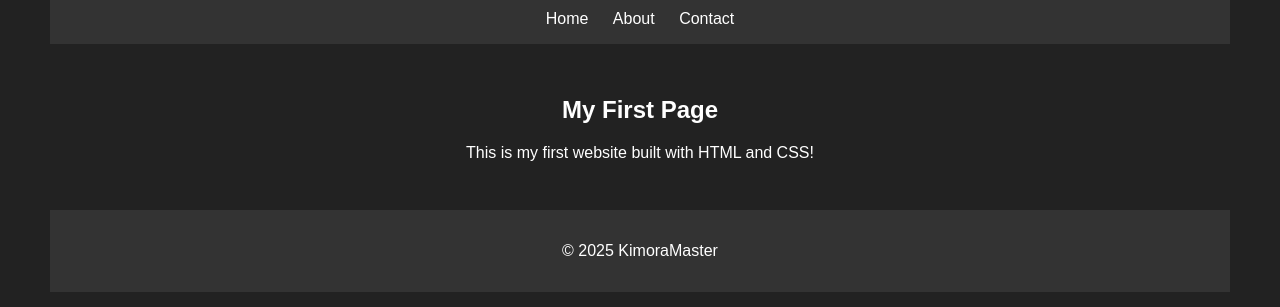
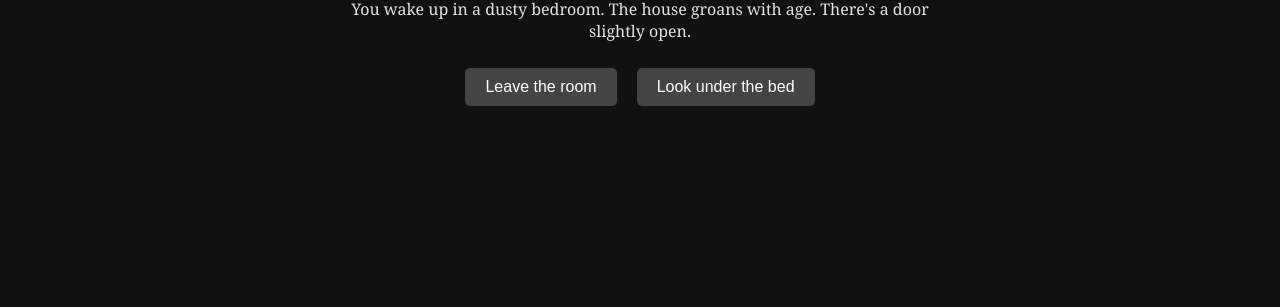
Before and after one commit to KimoraMaster/guessing-game, a plain HTML site: page my-website/index.html in a window 1280 px wide. Shown: the part 136-443 px from the top of the page. Drawn offline with Linux system fonts and the light colour scheme.

Commit message:
The Fogotten Threshold
new and fix, kinda

```diff
--- a/my-website/index.html
+++ b/my-website/index.html
@@ -1,43 +1,17 @@
-<!DOCTYPE html>
-<html>
-  <head>
-    <meta charset="UTF-8">
-    <title>My Website</title>
-    <link rel="stylesheet" href="style.css">
-  </head>
-  <body>
-    <header>
-      <h1>Welcome!</h1>
-      <nav>
-        <a href="#">Home</a>
-        <a href="#">About</a>
-        <a href="#">Contact</a>
-      </nav>
-    </header>
-    <main>
-      <h2>My First Page</h2>
-      <p>This is my first website built with HTML and CSS!</p>
-    </main>
-    <footer>
-      <p>&copy; 2025 KimoraMaster</p>
-    </footer>
-  </body>
-</html>
+
 <!DOCTYPE html>
 <html lang="en">
 <head>
   <meta charset="UTF-8">
-  <title>Adventure Game</title>
+  <title>The Forgotten Threshold</title>
   <link rel="stylesheet" href="style.css">
 </head>
 <body>
   <div id="game">
-    <h1>Choose Your Adventure</h1>
-    <p id="story">You are standing at a crossroads. Do you go left or right?</p>
-    <button onclick="choose('left')">Go Left</button>
-    <button onclick="choose('right')">Go Right</button>
+    <h1>The Forgotten Threshold</h1>
+    <p id="story"></p>
+    <div id="choices"></div>
   </div>
-
   <script src="script.js"></script>
 </body>
 </html>
--- a/my-website/script.js
+++ b/my-website/script.js
@@ -1,9 +1,73 @@
-function choose(direction) {
-  const story = document.getElementById("story");
+const storyText = document.getElementById("story");
+const choicesDiv = document.getElementById("choices");
 
-  if (direction === "left") {
-    story.textContent = "You find a hidden treasure chest! You win!";
-  } else if (direction === "right") {
-    story.textContent = "You fall into a trap! Game over!";
-  }
+const story = {
+  start: {
+    text: "You wake up in a dusty bedroom. The house groans with age. There's a door slightly open.",
+    choices: [
+      { text: "Leave the room", next: "hallway" },
+      { text: "Look under the bed", next: "underBed" }
+    ]
+  },
+  hallway: {
+    text: "The hallway is dark. The wallpaper peels like dead skin. At the end is a door glowing faintly.",
+    choices: [
+      { text: "Go to the glowing door", next: "portalRoom" },
+      { text: "Explore the bathroom", next: "bathroom" }
+    ]
+  },
+  underBed: {
+    text: "You find a strange old key covered in dust. It might be important.",
+    choices: [
+      { text: "Take the key and leave the room", next: "hallway" }
+    ]
+  },
+  bathroom: {
+    text: "The mirror is cracked. You see yourself... and something behind you. You turn, but nothing's there.",
+    choices: [
+      { text: "Run to the glowing door", next: "portalRoom" }
+    ]
+  },
+  portalRoom: {
+    text: "You enter a room filled with swirling fog. A mirror shows a strange, vibrant world. You step through...",
+    choices: [
+      { text: "Enter the strange world", next: "wonderlandEntrance" }
+    ]
+  },
+  wonderlandEntrance: {
+    text: "You're in a twisted forest. The trees whisper. A creature with a stitched smile approaches.",
+    choices: [
+      { text: "Talk to the creature", next: "creatureTalk" },
+      { text: "Hide behind a tree", next: "hideTree" }
+    ]
+  },
+  creatureTalk: {
+    text: `"Welcome, stranger," it grins. "This world eats fear. What are you afraid of?"`,
+    choices: [
+      { text: `"I'm not afraid of anything."`, next: "braveryPath" },
+      { text: `"Losing my mind."`, next: "fearPath" }
+    ]
+  },
+  hideTree: {
+    text: "The creature sniffs the air and vanishes. But now the trees are staring at you. The forest is awake.",
+    choices: [
+      { text: "Run deeper into the forest", next: "forestRun" },
+      { text: "Climb a tree", next: "treeClimb" }
+    ]
+  },
+  // More nodes like braveryPath, fearPath, forestRun, treeClimb, etc. can be added!
+};
+
+function showNode(nodeKey) {
+  const node = story[nodeKey];
+  storyText.textContent = node.text;
+  choicesDiv.innerHTML = "";
+  node.choices.forEach(choice => {
+    const button = document.createElement("button");
+    button.textContent = choice.text;
+    button.onclick = () => showNode(choice.next);
+    choicesDiv.appendChild(button);
+  });
 }
+
+showNode("start");
--- a/my-website/style.css
+++ b/my-website/style.css
@@ -1,38 +1,23 @@
 body {
-  font-family: sans-serif;
-  background-color: #f0f0f0;
-  margin: 0;
-  padding: 0;
-}
-
-header, footer {
-  background-color: #333;
-  color: white;
-  padding: 1rem;
+  font-family: Georgia, serif;
+  background-color: #111;
+  color: #e2e2e2;
+  padding: 40px;
   text-align: center;
 }
 
-nav a {
-  color: white;
-  margin: 0 10px;
-  text-decoration: none;
-}
-
-main {
-  padding: 2rem;
-  text-align: center;
-}
-body {
-  font-family: sans-serif;
-  background-color: #222;
-  color: white;
-  text-align: center;
-  padding: 50px;
+#game {
+  max-width: 600px;
+  margin: auto;
 }
 
 button {
+  background: #444;
+  color: white;
+  padding: 10px 20px;
   margin: 10px;
-  padding: 10px 20px;
-  font-size: 18px;
+  font-size: 16px;
   cursor: pointer;
+  border: none;
+  border-radius: 5px;
 }
```
